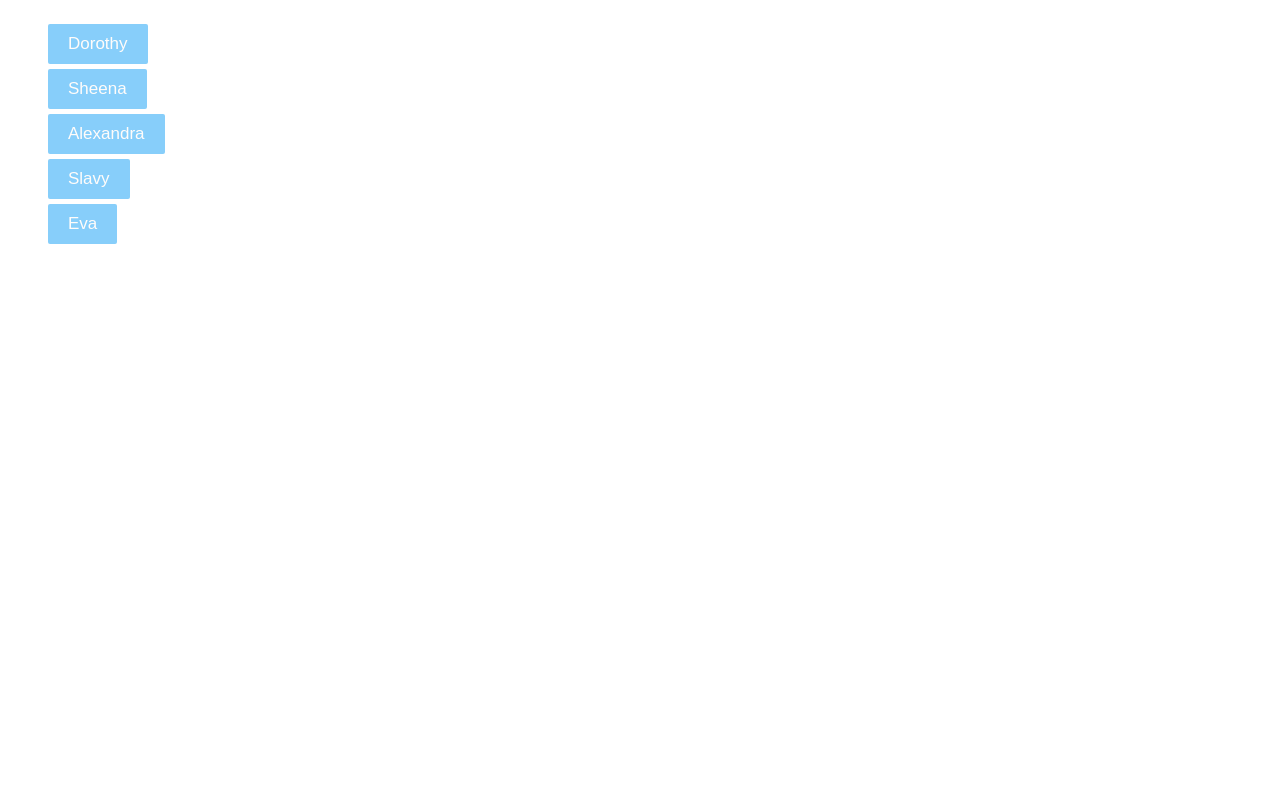
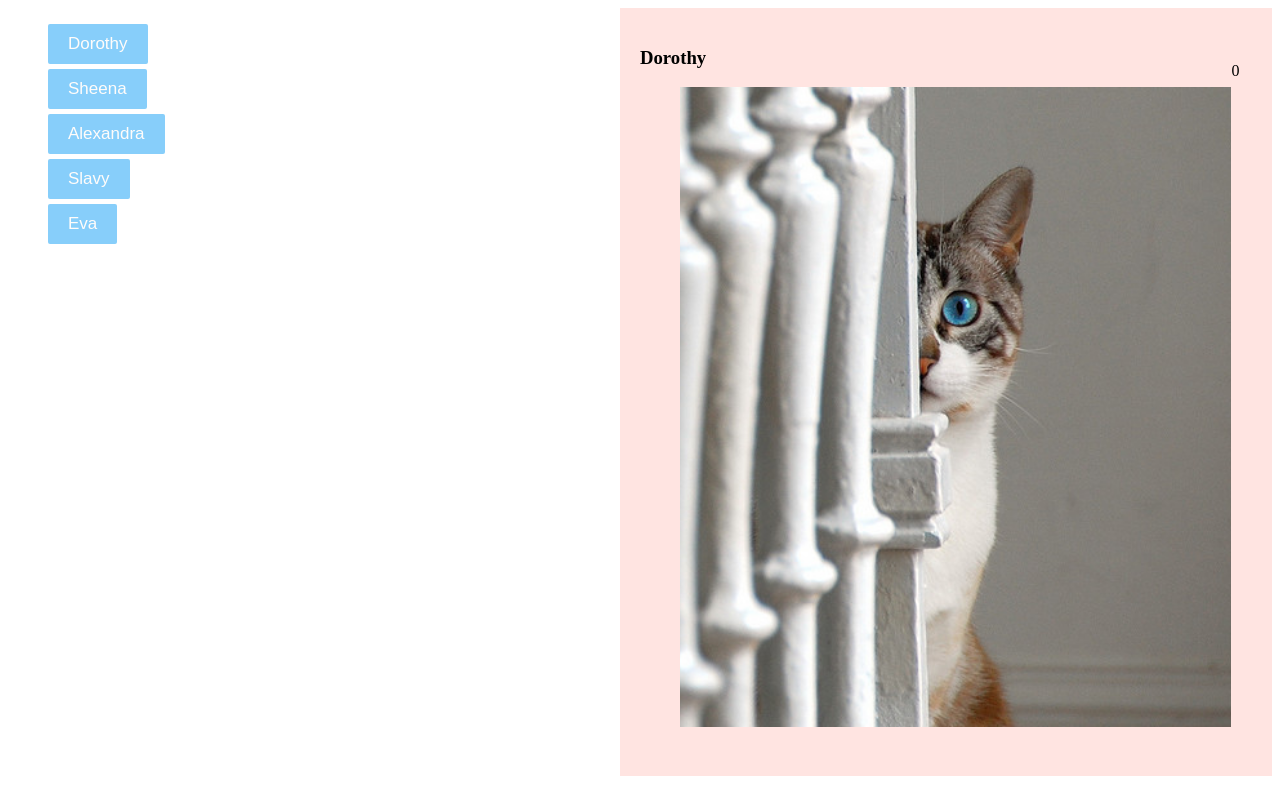
Before and after one commit to staringelf/Cat-Clicker, a plain HTML site: page index.html in a window 1280 px wide. Drawn offline with Linux system fonts and the light colour scheme.

Commit message:
Initial commit

```diff
--- a/cat-clicker.js
+++ b/cat-clicker.js
@@ -1,4 +1,6 @@
 const model = {
+	currentCat: null,
+
 	cats: [
 		{
 			name: 'Dorothy',
@@ -34,58 +36,85 @@ const model = {
 
 const octopus = {
 
+	init: function () {
+		model.currentCat = model.cats[0];
+		listView.init();
+		catView.init();
+	},
+
+
 	getCats: function () {
 		return model.cats;
 	},
 
-	displayCat: function (cat) {
-		viewDisplay.render(cat);
+	getCurrentCat: function () {
+		return model.currentCat;
 	},
 
-	incrementClicks: function (cat) {
-		cat.clicks++;
-		viewDisplay.render(cat);
+	setCurrentCat: function (cat) {
+		model.currentCat = cat;
 	},
 
-	init: function () {
-		viewButtons.init();
-	}
+	displayCat: function () {
+		catView.render();
+	},
+
+	incrementClicks: function () {
+		model.currentCat.clicks++;
+		catView.render();
+	},
 
 };
 
-const viewButtons = {
-	init: function () {
-		const catsUl = document.createElement('ul');
-		octopus.getCats().forEach(cat => {
+const listView = {
+
+	init:function () {
+		this.catsUl = document.createElement('ul');
+		this.render();
+	},
+
+	render: function () {
+
+		var cat, i, cats;
+
+		cats = octopus.getCats();
+
+		for(i = 0; i < cats.length; i++){
 			const catLi = document.createElement('li');
+			cat = cats[i];
 			catLi.innerHTML = `<button class="cat-button">${cat.name}</button>`;
 			catLi.classList.add('cats-nav__item');
-			catLi.addEventListener('click', () => {
-				octopus.displayCat(cat);
+			catLi.addEventListener('click', function (cat) {
+				console.log(cat);
 			});
-			catsUl.appendChild(catLi);
+			this.catsUl.appendChild(catLi);
+			console.log(cat);
+		}
+		console.log(cat);
+		document.querySelector('.cat-buttons').appendChild(this.catsUl);
+	}
+};
+
+const catView = {
+	init: function () {
+		this.catName = document.querySelector('.cat__name');
+		this.catPhoto = document.querySelector('.cat__photo');
+		this.catClicks = document.querySelector('.cat__clicks');
+		this.catImage = document.querySelector('.cat__img');
+		this.catPhoto.addEventListener('click', () => {
+			octopus.incrementClicks();
 		})
-		document.querySelector('.cat-buttons').appendChild(catsUl);
+		this.render();
 	},
+
+	render: function () {
+
+		const currentCat = octopus.getCurrentCat();
+		this.catName.textContent = currentCat.name;
+		this.catClicks.textContent = currentCat.clicks;
+		this.catImage.src = `Images/${currentCat.src}`;
+	}
 }
 
-const viewDisplay = {
-	render: function (cat) {
-		const catDisplay = document.querySelector('.cat-display');
-		const catContainer = catDisplay.querySelector('.cat-container');
-		catContainer.innerHTML = `<h3 class="cat__name">${cat.name}</h3>
-								  <p class="cat__clicks">${cat.clicks}</p>`;
-		const catFigure = document.createElement('figure');
-		catFigure.classList.add('cat__photo');
-		catFigure.addEventListener('click', () => {
-			octopus.incrementClicks(cat);
-		});
-		catFigure.innerHTML = `<img class="cat__img" src="Images/${cat.src}" alt="">`
-		catContainer.appendChild(catFigure);
-		catDisplay.style.display = 'block';
-	},
-
-
-}
 
 octopus.init();
--- a/index.html
+++ b/index.html
@@ -47,7 +47,6 @@
 		}
 
 		.cat-display{
-			display: none;
 			background-color: mistyrose;
 			width: 100%;
 			height: 96vh;
@@ -79,7 +78,13 @@
   <main role="main" class="main">
     <section class="cat-buttons"></section>
 	<section class="cat-display">
-		<article class="cat-container"></article>
+		<article class="cat-container">
+			<h3 class="cat__name"></h3>
+			 <figure class="cat__photo">
+				<img class="cat__img" src="" alt="cute cat">
+			 </figure>
+			 <p class="cat__clicks"></p>
+		</article>
 	</section>
 	<script src="cat-clicker.js"></script>
 	</main>
```
Also changed, not shown: 1 other file.
